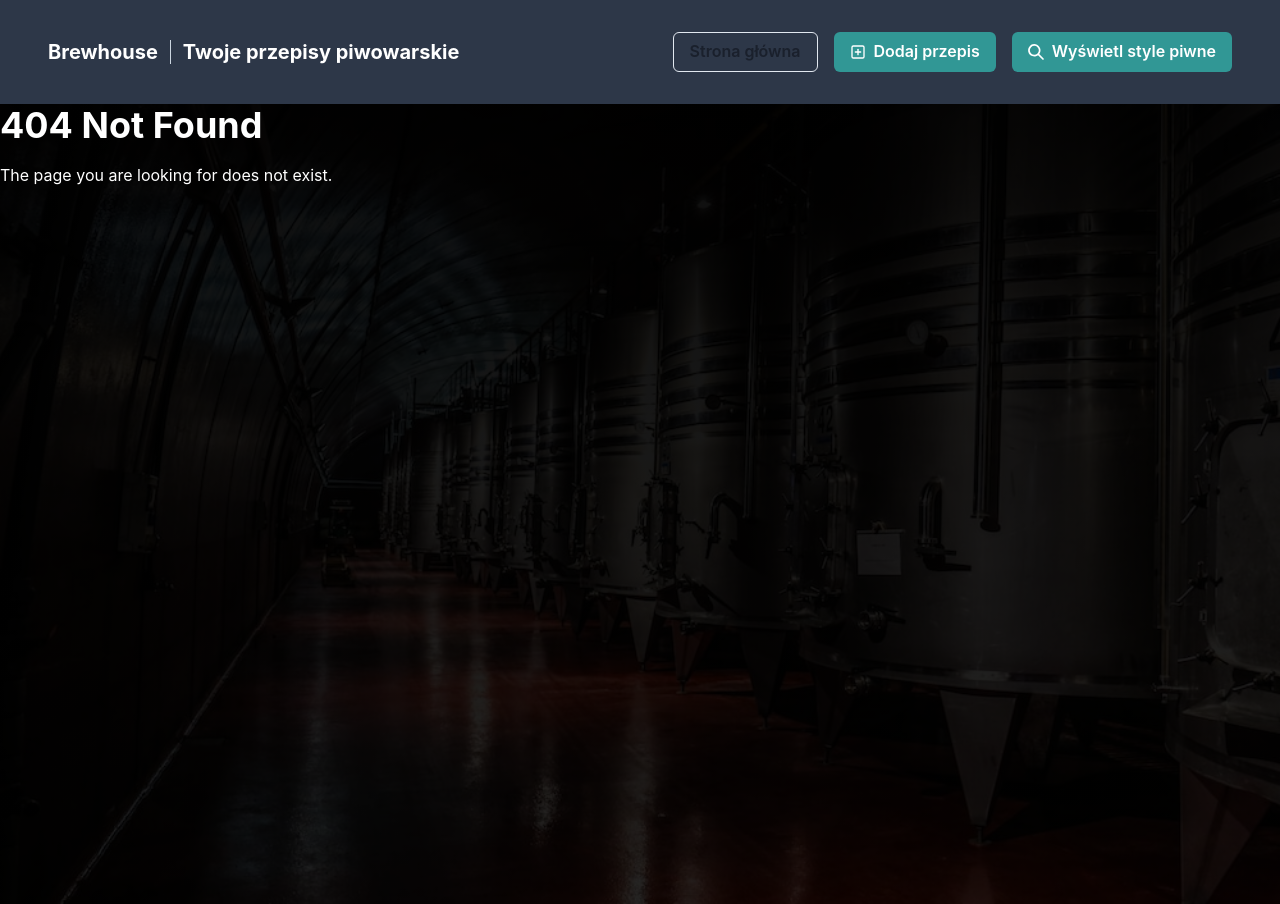
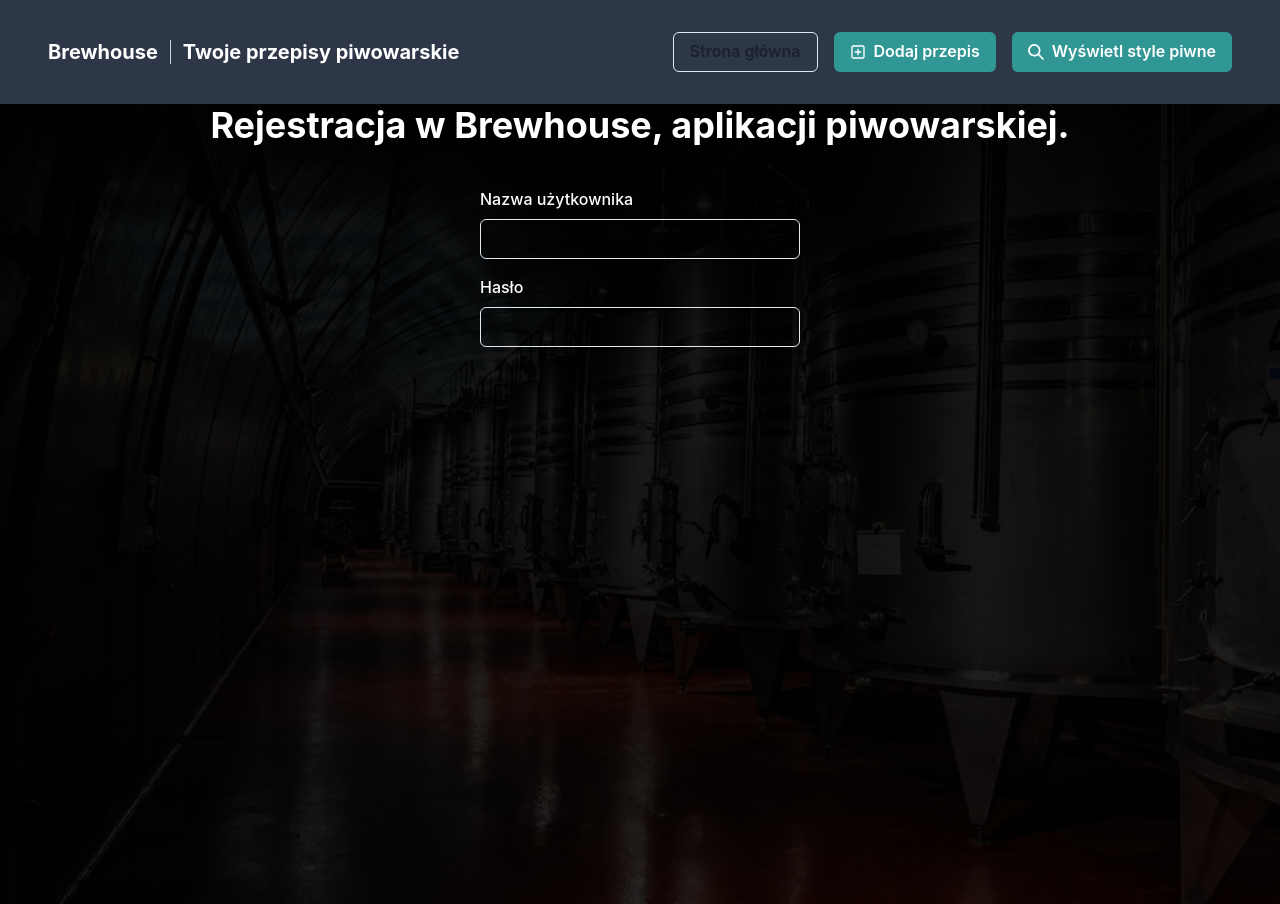
Before and after one commit to mnl187/brewhouse-spa, a React (Create React App) app: page /register in a window 1280 px wide. Before the commit this address had no page. Built offline with nearby package versions, Linux system fonts and the light colour scheme.

Commit message:
dosotowanie formularzy aby przekazywałe wprowadzane dane do funkcji handleSubmit, dodane sprawdzenia logowanie i obsługi błedu

```diff
--- a/src/App.js
+++ b/src/App.js
@@ -11,6 +11,7 @@ import {useState} from "react";
 import {ViewBeerStyles} from "./components/ViewBeerStyles";
 import brewhouseBackground from "./assets/images/brewhouse1.jpg";
 import {BeerStyleDetailsPage} from "./pages/BeerStyleDetailsPage";
+import {Register} from "./pages/Register";
 
 const containerStyle = {
     backgroundImage: `linear-gradient(rgba(0, 0, 0, 0.95), rgba(0, 0, 0, 0.85)), url(${brewhouseBackground})`,
@@ -30,6 +31,7 @@ export const App = () => {
                 <Box sx={{...containerStyle, color: "white"}}>
                     <Routes>
                         <Route path="/" element={loggedIn ? <Home/> : <Login setLoggedIn={setLoggedIn}/>}/>
+                        <Route path="/register" element={<Register />}/>
                         <Route path="/recipe/:id/edit" element={<EditRecipeForm/>}/>
                         <Route path="/recipe/:id/delete" element={<DeleteRecipeButton/>}/>
                         <Route path="/add-recipe" element={<AddRecipe/>}/>
--- a/src/pages/Register.jsx
+++ b/src/pages/Register.jsx
@@ -1,6 +1,6 @@
 import React, {useState} from "react";
 import {useNavigate} from "react-router-dom";
-import {VStack, Haeding, FormControl, Input, FormLabel, Box} from "@chakra-ui/react";
+import {VStack, Haeding, FormControl, Input, FormLabel, Box, Heading} from "@chakra-ui/react";
 
 export const Register = () => {
     const navigate = useNavigate();
@@ -20,20 +20,44 @@ export const Register = () => {
         });
         const data = await response.json();
 
+        if (response.ok) {
+            setError("Rejestracja zakończona pomyślnie, zaloguj się.");
+            navigate("/login");
+        } else {
+            setError(data.message);
+        }
     };
+
 
     return (
         <VStack>
-            <Haeding>Rejestracja w Brewhouse, aplikacji piwowarskiej.</Haeding>
+            <Heading>Rejestracja w Brewhouse, aplikacji piwowarskiej.</Heading>
             <Box maxW="600px" mx="auto" py="8">
                 <form onSubmit={handleSubmit}>
                     <FormControl mb="4">
                         <FormLabel htmlFor="username">Nazwa użytkownika</FormLabel>
-                        <Input/>
+                        <Input
+                            w="25vw"
+                            type="text"
+                            id="username"
+                            value={username}
+                            onChange={(e) => setUsername(e.target.value)}
+                            required
+                        />
                     </FormControl>
                     <FormControl mb="4">
                         <FormLabel htmlFor="password">Hasło</FormLabel>
-                        <Input/>
+                        <Input
+                            w="25vw"
+                            type="password"
+                            id="password"
+                            value={password}
+                            onChange={(e) => setPassword(e.target.value)}
+                            required
+                        />
+
+                        {error && <Box color="red">{error}</Box>}
+
                     </FormControl>
                 </form>
             </Box>
```
